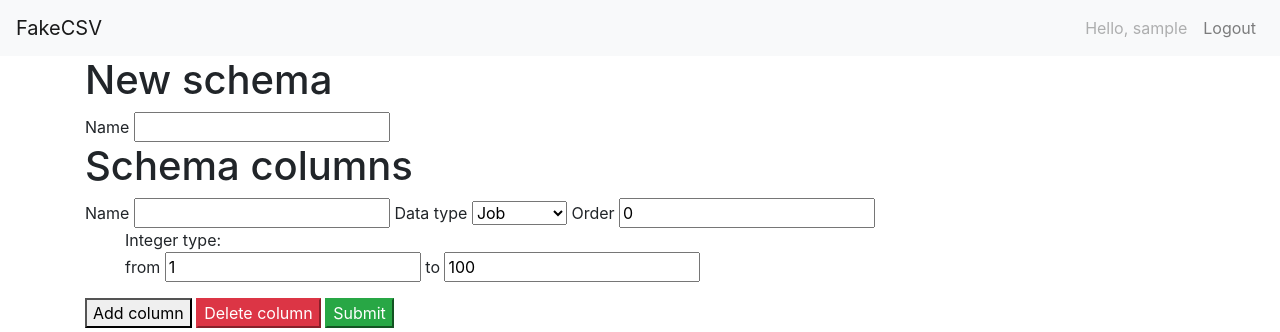
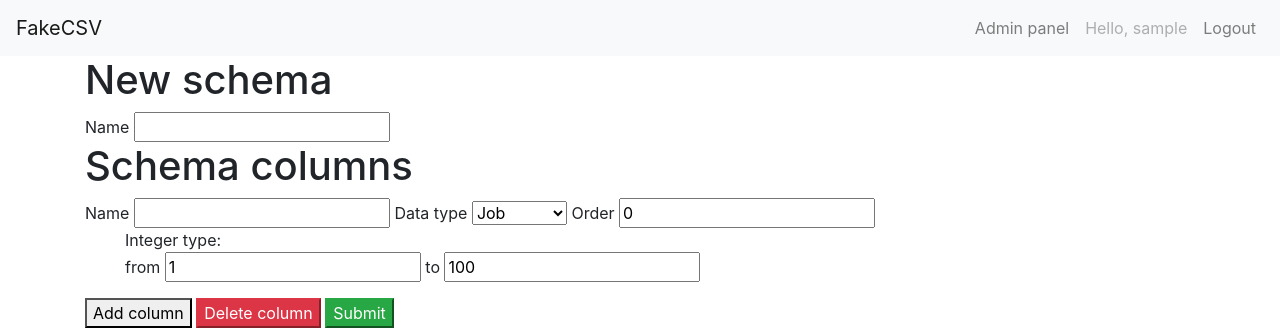
Before and after one commit to Bishop216/CSV_Generator, a Django app: page /create_schema/ in a window 1280 px wide. Shown: the top 332 px of the page. Run offline with Django 3.2, Linux system fonts and the light colour scheme; the visitor is signed in with stand-in values (Sample User, id 1); some libraries are stand-ins or nearby versions.

Commit message:
Admin page transfer button.

```diff
--- a/templates/base.html
+++ b/templates/base.html
@@ -10,6 +10,11 @@
 <nav class="navbar navbar-expand-lg navbar-light bg-light">
     <a class="navbar-brand" href="{% url "schema-list" %}">FakeCSV</a>
     <ul class="nav navbar-nav ml-auto">
+        {% if request.user.is_staff or request.user.is_superuser %}
+            <li class="nav-item">
+                <a class="nav-link" href="{{request.site.domain}}/admin">Admin panel</a>
+            </li>
+        {% endif %}
         <li class="nav-item">
             <a class="nav-link disabled">Hello, {{ request.user.username }}</a>
         </li>
```
